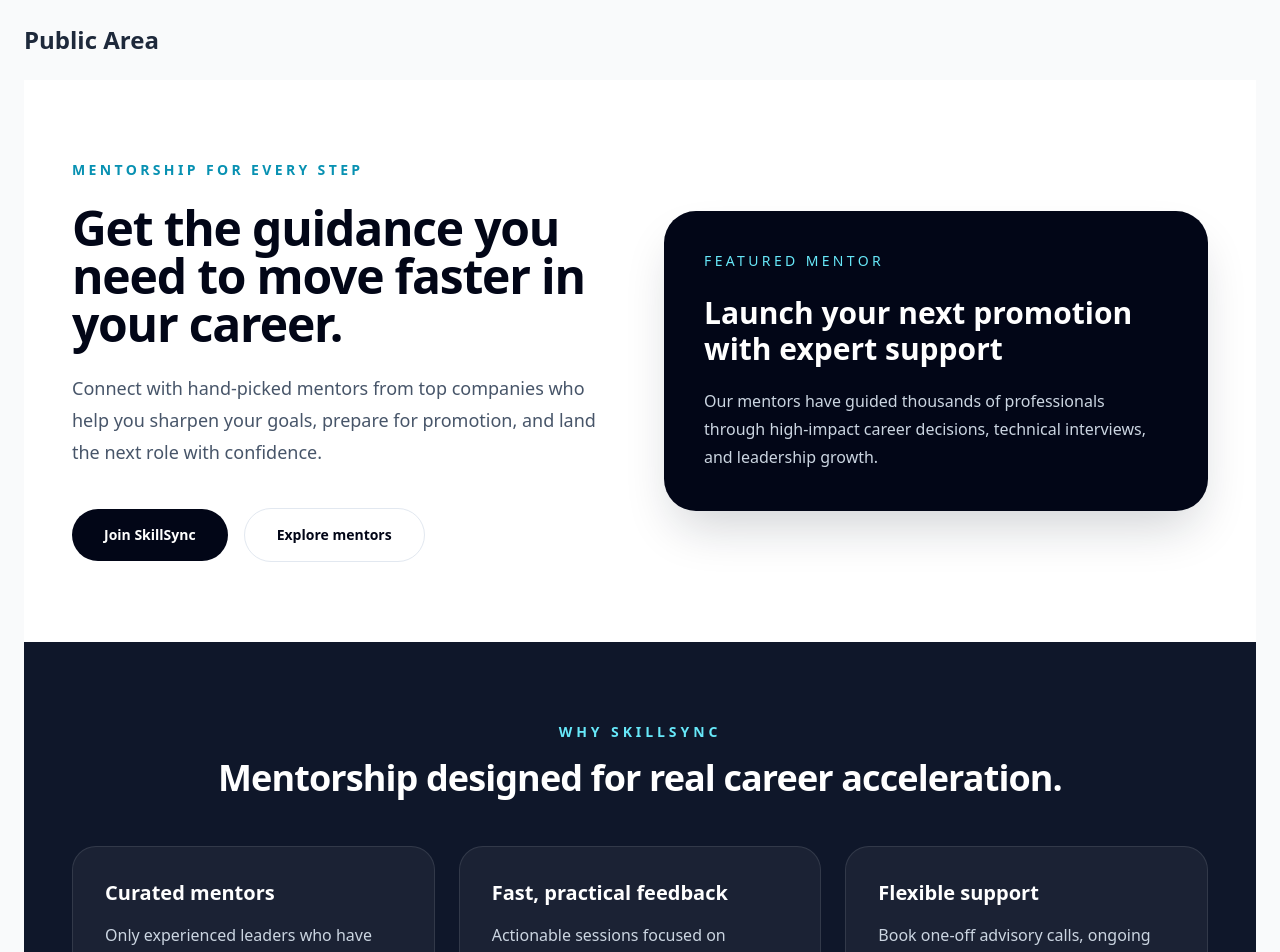
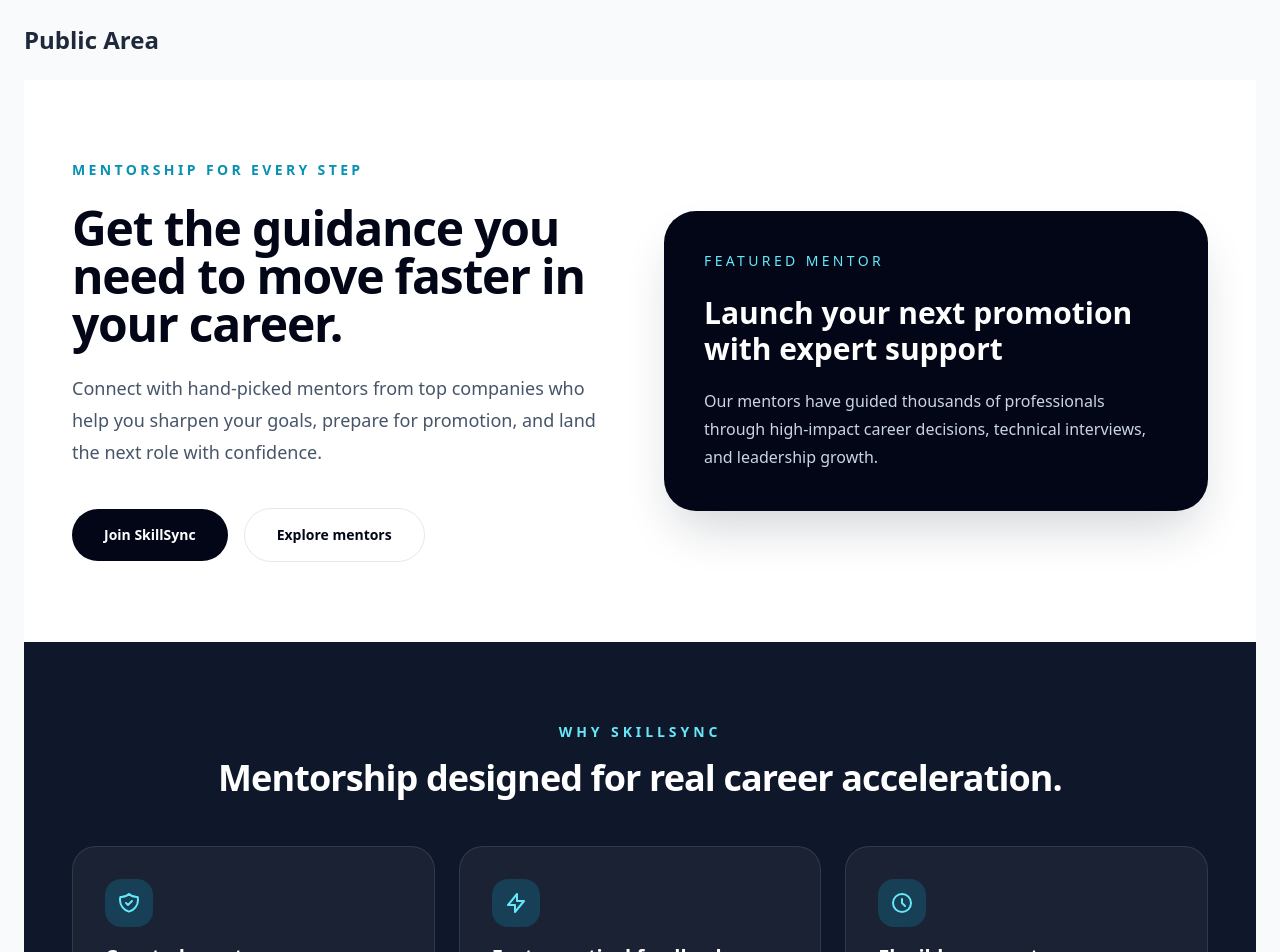
Before and after one commit to MentoNest/skillsync_frontend, a Next.js app: page / in a window 1280 px wide. Shown: the top 952 px of the page. Built offline with nearby package versions, Linux system fonts and the light colour scheme; a web font is replaced by a local one.

Commit message:
feat: add Why Choose Us section to landing page

```diff
--- a/components/landing/WhyChooseUsSection.tsx
+++ b/components/landing/WhyChooseUsSection.tsx
@@ -8,14 +8,29 @@ export default function WhyChooseUsSection() {
         </div>
         <div className="mt-12 grid gap-6 lg:grid-cols-3">
           <div className="rounded-3xl border border-white/10 bg-white/5 p-8">
+            <div className="mb-4 flex h-12 w-12 items-center justify-center rounded-2xl bg-cyan-500/20 text-cyan-300">
+              <svg className="h-6 w-6" fill="none" stroke="currentColor" viewBox="0 0 24 24">
+                <path strokeLinecap="round" strokeLinejoin="round" strokeWidth={2} d="M9 12l2 2 4-4m5.618-4.016A11.955 11.955 0 0112 2.944a11.955 11.955 0 01-8.618 3.04A12.02 12.02 0 003 9c0 5.591 3.824 10.29 9 11.622 5.176-1.332 9-6.03 9-11.622 0-1.042-.133-2.052-.382-3.016z" />
+              </svg>
+            </div>
             <h3 className="text-xl font-semibold text-white">Curated mentors</h3>
             <p className="mt-4 text-slate-300">Only experienced leaders who have grown teams, shipped products, and coached rising talent.</p>
           </div>
           <div className="rounded-3xl border border-white/10 bg-white/5 p-8">
+            <div className="mb-4 flex h-12 w-12 items-center justify-center rounded-2xl bg-cyan-500/20 text-cyan-300">
+              <svg className="h-6 w-6" fill="none" stroke="currentColor" viewBox="0 0 24 24">
+                <path strokeLinecap="round" strokeLinejoin="round" strokeWidth={2} d="M13 10V3L4 14h7v7l9-11h-7z" />
+              </svg>
+            </div>
             <h3 className="text-xl font-semibold text-white">Fast, practical feedback</h3>
             <p className="mt-4 text-slate-300">Actionable sessions focused on outcomes like promotion, interview prep, and skill-proof career moves.</p>
           </div>
           <div className="rounded-3xl border border-white/10 bg-white/5 p-8">
+            <div className="mb-4 flex h-12 w-12 items-center justify-center rounded-2xl bg-cyan-500/20 text-cyan-300">
+              <svg className="h-6 w-6" fill="none" stroke="currentColor" viewBox="0 0 24 24">
+                <path strokeLinecap="round" strokeLinejoin="round" strokeWidth={2} d="M12 8v4l3 3m6-3a9 9 0 11-18 0 9 9 0 0118 0z" />
+              </svg>
+            </div>
             <h3 className="text-xl font-semibold text-white">Flexible support</h3>
             <p className="mt-4 text-slate-300">Book one-off advisory calls, ongoing coaching, or tailored prep for your next career milestone.</p>
           </div>
```
